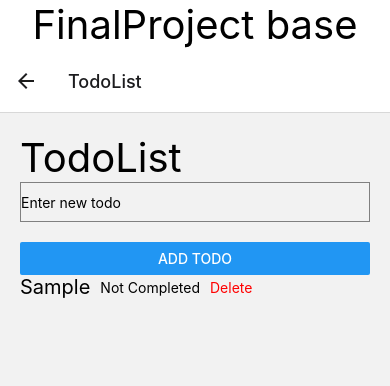
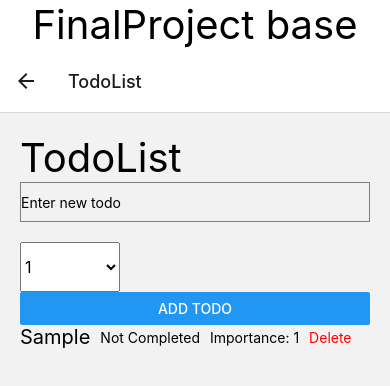
Before and after one commit to YuxuanXiong1/CS153_Sum23_CA1Yuxuan, a React Native app in the folder CA1/: screen /TodoList in a window 390 px wide. Both pictures are taken after typing "Sample" into the empty fields and a click on the button "ADD TODO". Shown: the top 386 px of the page. Built offline with nearby package versions, Linux system fonts and the light colour scheme.

Commit message:
13123
2131

```diff
--- a/CA1/components/TodoList.js
+++ b/CA1/components/TodoList.js
@@ -1,10 +1,11 @@
 import React, { useState, useEffect } from 'react';
-import { View, Button, Text, TextInput, FlatList, TouchableOpacity } from 'react-native';
+import { View, Button, Text, TextInput, FlatList, TouchableOpacity, Picker } from 'react-native';
 import AsyncStorage from '@react-native-async-storage/async-storage';
 
 const App = () => {
   const [todos, setTodos] = useState([]);
   const [newTodo, setNewTodo] = useState("");
+  const [importanceLevel, setImportanceLevel] = useState("1");
 
   useEffect(() => {
     readData()
@@ -31,10 +32,11 @@ const App = () => {
 
   const addTodo = () => {
     if (newTodo.length > 0) {
-      const updatedTodos = [...todos, { name: newTodo, completed: false }];
+      const updatedTodos = [...todos, { name: newTodo, completed: false, importance: importanceLevel }];
       setTodos(updatedTodos);
       storeData(updatedTodos);
       setNewTodo("");
+      setImportanceLevel("1");
     }
   };
 
@@ -56,6 +58,19 @@ const App = () => {
         placeholder="Enter new todo"
       />
 
+      <Picker
+        selectedValue={importanceLevel}
+        style={{height: 50, width: 100}}
+        onValueChange={(itemValue, itemIndex) =>
+          setImportanceLevel(itemValue)
+        }>
+        <Picker.Item label="1" value="1" />
+        <Picker.Item label="2" value="2" />
+        <Picker.Item label="3" value="3" />
+        <Picker.Item label="4" value="4" />
+        <Picker.Item label="5" value="5" />
+      </Picker>
+
       <Button
         title="Add Todo"
         onPress={addTodo}
@@ -67,6 +82,7 @@ const App = () => {
           <View style={{ flexDirection: 'row', alignItems: 'center', marginBottom: 30 }}>
             <Text style={{ fontSize: 20, marginRight: 10 }}>{item.name}</Text>
             <Text style={{ marginRight: 10 }}>{item.completed ? 'Completed' : 'Not Completed'}</Text>
+            <Text style={{ marginRight: 10 }}>Importance: {item.importance}</Text>
             <TouchableOpacity onPress={() => deleteTodo(index)}>
               <Text style={{ color: 'red' }}>Delete</Text>
             </TouchableOpacity>
```
